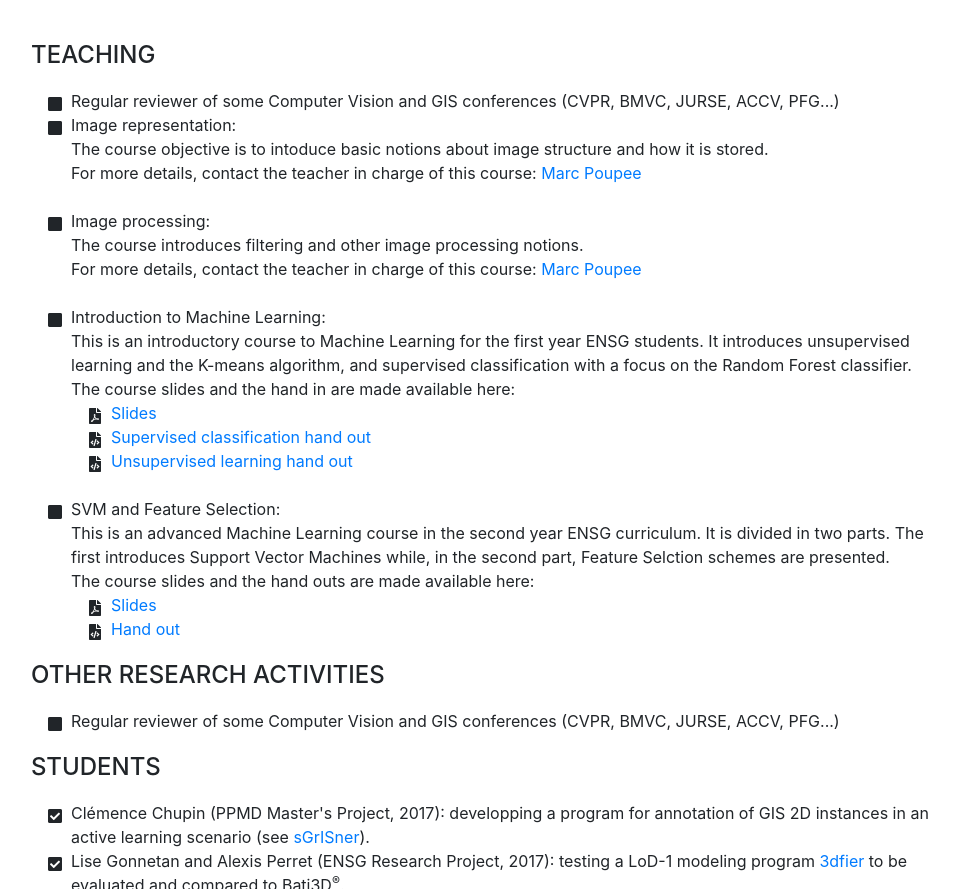
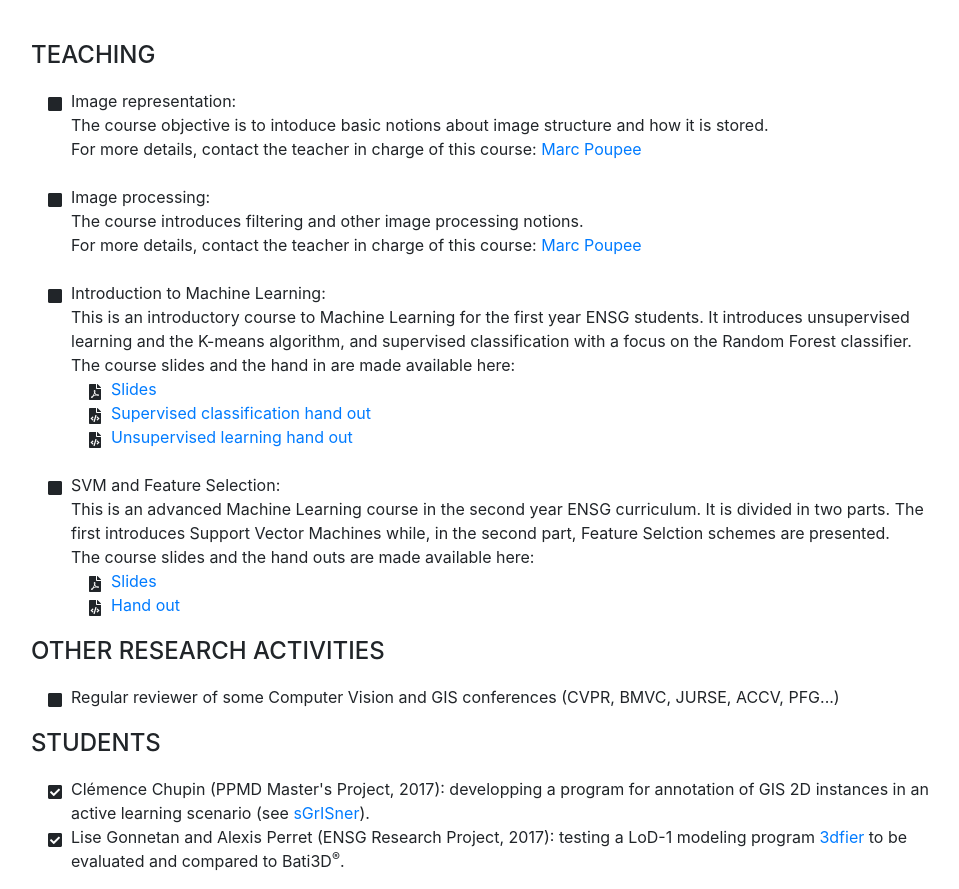
Before and after one commit to umrlastig/oennafii_homepage, a website with bundled scripts: page index.html in a window 1280 px wide. Shown: the part 3096-3985 px from the top of the page, without its empty margins (289-1248 px from the left). Built offline with nearby package versions, Linux system fonts and the light colour scheme; no server answers; a web font is replaced by a local one.

Commit message:
no need now

```diff
--- a/index.html
+++ b/index.html
@@ -208,12 +208,6 @@
                 </div>
 
                 <div class="subheading mb-3 mt-3">Teaching</div>
-                <ul class="fa-ul mb-0">
-                    <li>
-                      <i class="fa-li fa fa-square"></i>
-                      Regular reviewer of some Computer Vision and GIS conferences (CVPR, BMVC, JURSE, ACCV, PFG...)
-                    </li>
-                </ul>
 
                 <ul class="fa-ul mb-0">
                     <li>
```
